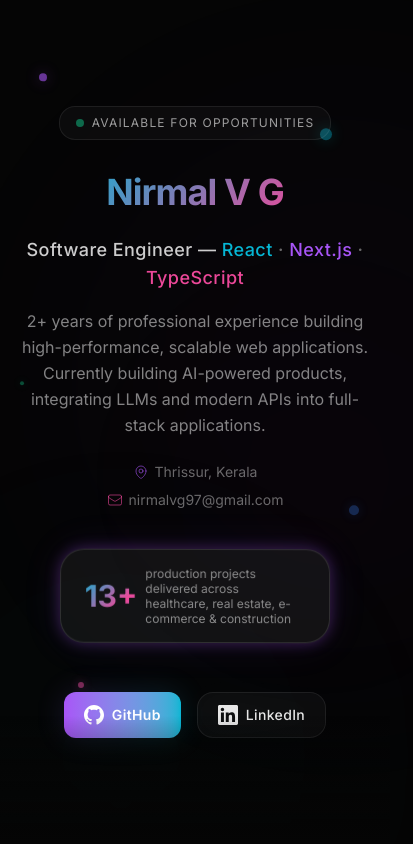
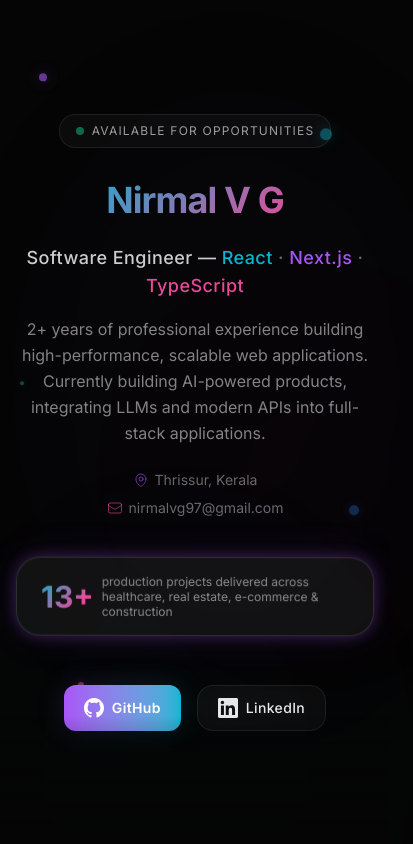
Before and after one commit to NirmalVG/NirmalVG.github.io, a Next.js app: page / in a window 390 px wide. Shown: the top 844 px of the page, 413 px wide, since content can reach past the window. Built offline with nearby package versions, Linux system fonts and the light colour scheme.

Commit message:
responsive fix

```diff
--- a/src/app/globals.css
+++ b/src/app/globals.css
@@ -27,6 +27,8 @@ body {
   color: var(--color-foreground);
   font-family: var(--font-inter);
   overflow-x: hidden;
+  -webkit-text-size-adjust: 100%;
+  -ms-text-size-adjust: 100%;
 }
 
 ::selection {
@@ -37,9 +39,15 @@ body {
 /* ===== Animated Gradient Text ===== */
 
 @keyframes gradient-shift {
-  0% { background-position: 0% 50%; }
-  50% { background-position: 100% 50%; }
-  100% { background-position: 0% 50%; }
+  0% {
+    background-position: 0% 50%;
+  }
+  50% {
+    background-position: 100% 50%;
+  }
+  100% {
+    background-position: 0% 50%;
+  }
 }
 
 .gradient-text {
@@ -84,17 +92,20 @@ body {
 /* ===== Neon Glow Utilities ===== */
 
 .glow-purple {
-  box-shadow: 0 0 15px rgba(168, 85, 247, 0.3),
+  box-shadow:
+    0 0 15px rgba(168, 85, 247, 0.3),
     0 0 40px rgba(168, 85, 247, 0.1);
 }
 
 .glow-cyan {
-  box-shadow: 0 0 15px rgba(6, 214, 212, 0.3),
+  box-shadow:
+    0 0 15px rgba(6, 214, 212, 0.3),
     0 0 40px rgba(6, 214, 212, 0.1);
 }
 
 .glow-pink {
-  box-shadow: 0 0 15px rgba(236, 72, 153, 0.3),
+  box-shadow:
+    0 0 15px rgba(236, 72, 153, 0.3),
     0 0 40px rgba(236, 72, 153, 0.1);
 }
 
@@ -139,9 +150,16 @@ body {
 /* ===== Floating Animation ===== */
 
 @keyframes float {
-  0%, 100% { transform: translateY(0px) rotate(0deg); }
-  33% { transform: translateY(-10px) rotate(1deg); }
-  66% { transform: translateY(5px) rotate(-1deg); }
+  0%,
+  100% {
+    transform: translateY(0px) rotate(0deg);
+  }
+  33% {
+    transform: translateY(-10px) rotate(1deg);
+  }
+  66% {
+    transform: translateY(5px) rotate(-1deg);
+  }
 }
 
 .animate-float {
@@ -155,13 +173,15 @@ body {
 }
 
 .neon-border::before {
-  content: '';
+  content: "";
   position: absolute;
   inset: -1px;
   border-radius: inherit;
   padding: 1px;
   background: linear-gradient(135deg, #a855f7, #06b6d4, #ec4899);
-  -webkit-mask: linear-gradient(#fff 0 0) content-box, linear-gradient(#fff 0 0);
+  -webkit-mask:
+    linear-gradient(#fff 0 0) content-box,
+    linear-gradient(#fff 0 0);
   -webkit-mask-composite: xor;
   mask-composite: exclude;
   opacity: 0.6;
@@ -175,6 +195,55 @@ body {
 /* ===== Skill Tag Pulse ===== */
 
 @keyframes pulse-glow {
-  0%, 100% { box-shadow: 0 0 5px rgba(168, 85, 247, 0.2); }
-  50% { box-shadow: 0 0 20px rgba(168, 85, 247, 0.4), 0 0 40px rgba(6, 214, 212, 0.2); }
+  0%,
+  100% {
+    box-shadow: 0 0 5px rgba(168, 85, 247, 0.2);
+  }
+  50% {
+    box-shadow:
+      0 0 20px rgba(168, 85, 247, 0.4),
+      0 0 40px rgba(6, 214, 212, 0.2);
+  }
 }
+
+/* ===== Touch-friendly elements ===== */
+
+@media (hover: none) and (pointer: coarse) {
+  /* Increase tap targets on mobile */
+  button,
+  a,
+  input {
+    min-height: 44px;
+    min-width: 44px;
+  }
+
+  /* Reduce animation intensity on mobile for performance */
+  .gradient-text {
+    animation: gradient-shift 6s ease infinite;
+  }
+}
+
+/* ===== Zoom-friendly layout ===== */
+
+@media screen and (max-width: 768px) {
+  /* Ensure content scales properly during zoom */
+  * {
+    max-width: 100%;
+    box-sizing: border-box;
+  }
+
+  /* Prevent horizontal overflow during zoom */
+  html,
+  body {
+    overflow-x: auto;
+    -webkit-overflow-scrolling: touch;
+  }
+
+  /* Make sure text wraps during zoom */
+  p,
+  span,
+  div {
+    word-wrap: break-word;
+    overflow-wrap: break-word;
+  }
+}
--- a/src/app/layout.tsx
+++ b/src/app/layout.tsx
@@ -69,6 +69,13 @@ export const metadata: Metadata = {
   },
 }
 
+export const viewport = {
+  width: "device-width",
+  initialScale: 1,
+  maximumScale: 5,
+  userScalable: true,
+}
+
 export default function RootLayout({
   children,
 }: Readonly<{
@@ -76,7 +83,14 @@ export default function RootLayout({
 }>) {
   return (
     <html lang="en" className={`${inter.variable} ${outfit.variable}`}>
-      <body className="antialiased">{children}</body>
+      <body
+        className="antialiased"
+        data-new-gr-c-s-check-loaded="14.1277.0"
+        data-gr-ext-installed=""
+        cz-shortcut-listen="true"
+      >
+        {children}
+      </body>
     </html>
   )
 }
--- a/src/components/Footer.tsx
+++ b/src/components/Footer.tsx
@@ -6,7 +6,10 @@ import MagneticButton from "./MagneticButton"
 
 export default function Footer() {
   return (
-    <footer id="contact" className="relative py-16 sm:py-24 px-4 sm:px-6">
+    <footer
+      id="contact"
+      className="relative w-full py-16 sm:py-24 px-4 sm:px-6"
+    >
       {/* Top gradient line */}
       <div className="absolute top-0 left-1/2 -translate-x-1/2 w-[80%] max-w-lg h-px bg-gradient-to-r from-transparent via-neon-purple/40 to-transparent" />
 
@@ -23,7 +26,7 @@ export default function Footer() {
         <h2 className="font-[var(--font-outfit)] text-4xl sm:text-5xl font-bold mt-3 mb-6 gradient-text">
           Let&apos;s Connect
         </h2>
-        <p className="text-white/50 text-sm sm:text-base mb-10 leading-relaxed max-w-md mx-auto">
+        <p className="text-white/50 text-sm sm:text-base mb-10 leading-relaxed max-w-md mx-auto break-words">
           Open to exciting opportunities, collaborations, and conversations
           about building great software.
         </p>
@@ -128,7 +131,7 @@ export default function Footer() {
         >
           {/* Education */}
           <div className="flex items-center justify-center gap-3 mb-4">
-            <div className="glass px-3 sm:px-4 py-2 rounded-lg inline-flex items-center gap-2 text-xs text-white/40 flex-wrap">
+            <div className="glass px-3 sm:px-4 py-2 rounded-lg inline-flex items-center gap-2 text-xs text-white/40 flex-wrap break-words">
               <span className="text-sm">🎓</span>
               <span>
                 <span className="text-white/60 font-medium">BCA</span> — Amity
```
